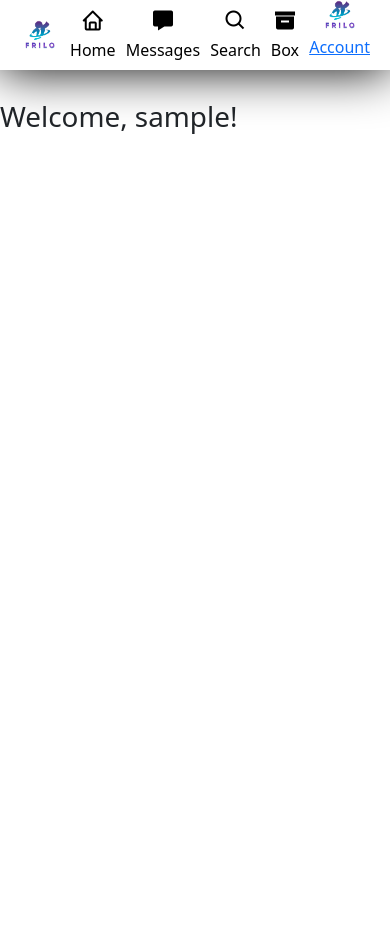
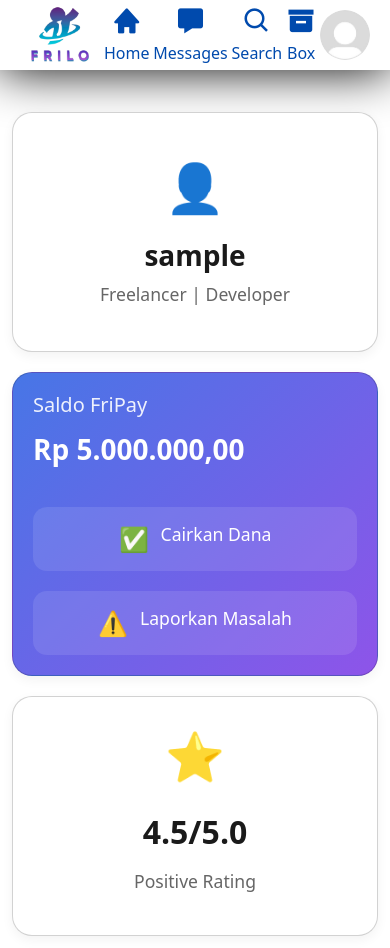
Before and after one commit to kyzn-15/SEFEST25WEBDEV_VIBES, a Flask app: page /dashboard in a window 390 px wide. Before the commit the page ends 134 px from the top, so only its background shows below. Run offline with Flask 3, Linux system fonts and the light colour scheme; the visitor is signed in with stand-in values (Sample User, id 1); some libraries are stand-ins or nearby versions.

Commit message:
dashboard update

```diff
--- a/static/css/dashboard.css
+++ b/static/css/dashboard.css
@@ -1,3 +1,209 @@
-.dashboard-container{
+.dashboard-container {
+    display: flex;
+    flex-wrap: wrap;
+    gap: 24px;
+    max-width: 1400px;
+    width: 100%;
+    padding: 24px;
+    margin: 0 auto;
     margin-top: 100px;
 }
+
+.card {
+    background: white;
+    border-radius: 20px;
+    box-shadow: 0 4px 12px rgba(0, 0, 0, 0.05);
+    padding: 32px;
+    transition: all 0.3s ease;
+    height: 320px;
+    display: flex;
+    flex-direction: column;
+}
+
+.card:hover {
+    transform: translateY(-4px);
+    box-shadow: 0 8px 24px rgba(0, 0, 0, 0.1);
+}
+
+.user-profile-container {
+    flex: 1;
+    min-width: 300px;
+    justify-content: center;
+    align-items: center;
+    text-align: center;
+}
+
+.profile-icon {
+    font-size: 4rem;
+    margin-bottom: 24px;
+    color: #4776E6;
+}
+
+.user-profile h1 {
+    font-size: 1.75rem;
+    color: #1a1a1a;
+    margin-bottom: 12px;
+    font-weight: 600;
+}
+
+.user-profile h2 {
+    font-size: 1.1rem;
+    color: #666;
+    font-weight: 500;
+}
+
+.user-payment-container {
+    flex: 2;
+    min-width: 400px;
+    background: linear-gradient(135deg, #4776E6, #8E54E9);
+    color: white;
+    justify-content: space-between;
+}
+
+.user-payment-desc {
+    margin-bottom: 32px;
+}
+
+.user-payment-desc h1 {
+    font-size: 1.25rem;
+    margin-bottom: 16px;
+    opacity: 0.9;
+}
+
+.user-payment-desc h2 {
+    font-size: 2.5rem;
+    font-weight: 600;
+}
+
+.user-payment-topup {
+    display: flex;
+    gap: 20px;
+    margin-top: auto;
+}
+
+.action-button {
+    display: flex;
+    align-items: center;
+    gap: 12px;
+    background: rgba(255, 255, 255, 0.1);
+    padding: 16px 24px;
+    border-radius: 14px;
+    cursor: pointer;
+    transition: all 0.2s ease;
+    flex: 1;
+    justify-content: center;
+}
+
+.action-button:hover {
+    background: rgba(255, 255, 255, 0.2);
+    transform: translateY(-2px);
+}
+
+.action-button span {
+    font-size: 1.5rem;
+}
+
+.action-button h3 {
+    font-size: 1.1rem;
+    font-weight: 500;
+}
+
+.user-rating {
+    flex: 1;
+    min-width: 300px;
+    justify-content: center;
+    align-items: center;
+    text-align: center;
+}
+
+.rating-icon {
+    font-size: 4rem;
+    color: #ffd700;
+    margin-bottom: 24px;
+}
+
+.user-rating-desc p:first-child {
+    font-size: 2rem;
+    font-weight: 600;
+    color: #1a1a1a;
+    margin-bottom: 12px;
+}
+
+.user-rating-desc p:last-child {
+    color: #666;
+    font-size: 1.1rem;
+}
+
+@media (max-width: 1200px) {
+    .dashboard-container {
+        padding: 20px;
+        gap: 20px;
+    }
+
+    .card {
+        padding: 24px;
+        height: 280px;
+    }
+
+    .user-payment-container {
+        min-width: 360px;
+    }
+}
+
+@media (max-width: 768px) {
+    .dashboard-container {
+        flex-direction: column;
+        padding: 16px;
+    }
+
+    .card {
+        width: 100%;
+        min-width: unset;
+        height: auto;
+        min-height: 260px;
+    }
+
+    .user-payment-container {
+        min-width: unset;
+    }
+
+    .user-payment-desc h2 {
+        font-size: 2rem;
+    }
+
+    .user-payment-topup {
+        flex-direction: column;
+    }
+
+    .action-button {
+        width: 100%;
+        padding: 14px 20px;
+    }
+
+    .profile-icon,
+    .rating-icon {
+        font-size: 3.5rem;
+        margin-bottom: 20px;
+    }
+}
+
+@media (max-width: 480px) {
+    .dashboard-container {
+        padding: 12px;
+    }
+
+    .card {
+        padding: 20px;
+        min-height: 240px;
+    }
+
+    .user-payment-desc h2 {
+        font-size: 1.75rem;
+    }
+
+    .profile-icon,
+    .rating-icon {
+        font-size: 3rem;
+        margin-bottom: 16px;
+    }
+}
--- a/static/css/styles.css
+++ b/static/css/styles.css
@@ -15,8 +15,8 @@ header {
 
 /* Brand Logo */
 .nav_brand_logo {
-    width: 40px;
-    height: 40px;
+    width: 80px;
+    height: 80px;
     object-fit: cover;
 }
 
@@ -30,7 +30,7 @@ nav {
 
 nav a {
     text-decoration: none;
-    color: black;
+    color: #004AAD;
     display: flex;
     flex-direction: column;
     align-items: center;
@@ -38,7 +38,7 @@ nav a {
 }
 
 nav a i {
-    font-size: 24px;
+    font-size: 30px;
     margin-bottom: 5px;
 }
 
@@ -49,16 +49,10 @@ nav a div {
 }
 
 /* Account Profile */
-.account a {
-    display: flex;
-    flex-direction: column;
-    align-items: center;
-    justify-content: center;
-}
 
 .user_profile {
-    width: 40px;
-    height: 40px;
+    width: 50px;
+    height: 50px;
     border-radius: 50%;
     object-fit: cover;
 }
--- a/templates/dashboard.html
+++ b/templates/dashboard.html
@@ -6,7 +6,38 @@
 {% endblock %}
 {% block content %}
 <div class="dashboard-container">
-    <h1>Welcome, {{ session['username'] }}!</h1>
-    <!-- Add your dashboard content here -->
+    <div class="user-profile-container card">
+        <span class="profile-icon">👤</span>
+        <div class="user-profile">
+            <h1>{{ session['username'] }}</h1>
+            <h2>Freelancer | Developer</h2>
+        </div>
+    </div>
+
+    <div class="user-payment-container card">
+        <div class="user-payment-desc">
+            <h1>Saldo FriPay</h1>
+            <h2>Rp 5.000.000,00</h2>
+        </div>
+
+        <div class="user-payment-topup">
+            <div class="action-button">
+                <span>✅</span>
+                <h3>Cairkan Dana</h3>
+            </div>
+            <div class="action-button">
+                <span>⚠️</span>
+                <h3>Laporkan Masalah</h3>
+            </div>
+        </div>
+    </div>
+
+    <div class="user-rating card">
+        <span class="rating-icon">⭐</span>
+        <div class="user-rating-desc">
+            <p>4.5/5.0</p>
+            <p>Positive Rating</p>
+        </div>
+    </div>
 </div>
 {% endblock %}
--- a/templates/layout.html
+++ b/templates/layout.html
@@ -18,33 +18,32 @@
         <nav>
             <a href="{{ url_for('dashboard') }}" id="home" title="Home">
                 <div>
-                    <i class='bx bx-home'></i>
+                    <i class='bx bxs-home' style='color:#004AAD'></i>
                     Home
                 </div>
             </a>
             <a href="/messages" id="messages" title="Messages">
                 <div>
-                    <i class='bx bxs-message'></i>
+                    <i class='bx bxs-message' style='color:#004AAD'></i>
                     Messages
                 </div>
             </a>
             <a href="/search" id="search" title="Search">
                 <div>
-                    <i class='bx bx-search'></i>
+                    <i class='bx bx-search' style='color:#004AAD'></i>
                     Search
                 </div>
             </a>
             <a href="/box" id="box" title="Box">
                 <div>
-                    <i class='bx bxs-box'></i>
+                    <i class='bx bxs-box' style='color:#004AAD'></i>
                     Box
                 </div>
             </a>
         </nav>
         <div class="account">
             <a href="/user-profile" title="User Profile">
-                <img src="{{ url_for('static', filename='img/brand_logo.png') }}" class="user_profile" alt="User Account" />
-                <p>Account</p>
+                <img src="{{ url_for('static', filename='img/default_profile.png') }}" class="user_profile" alt="User Account" />
             </a>
         </div>
     </header>
```
Also changed, not shown: static/img/default_profile.png (added).
